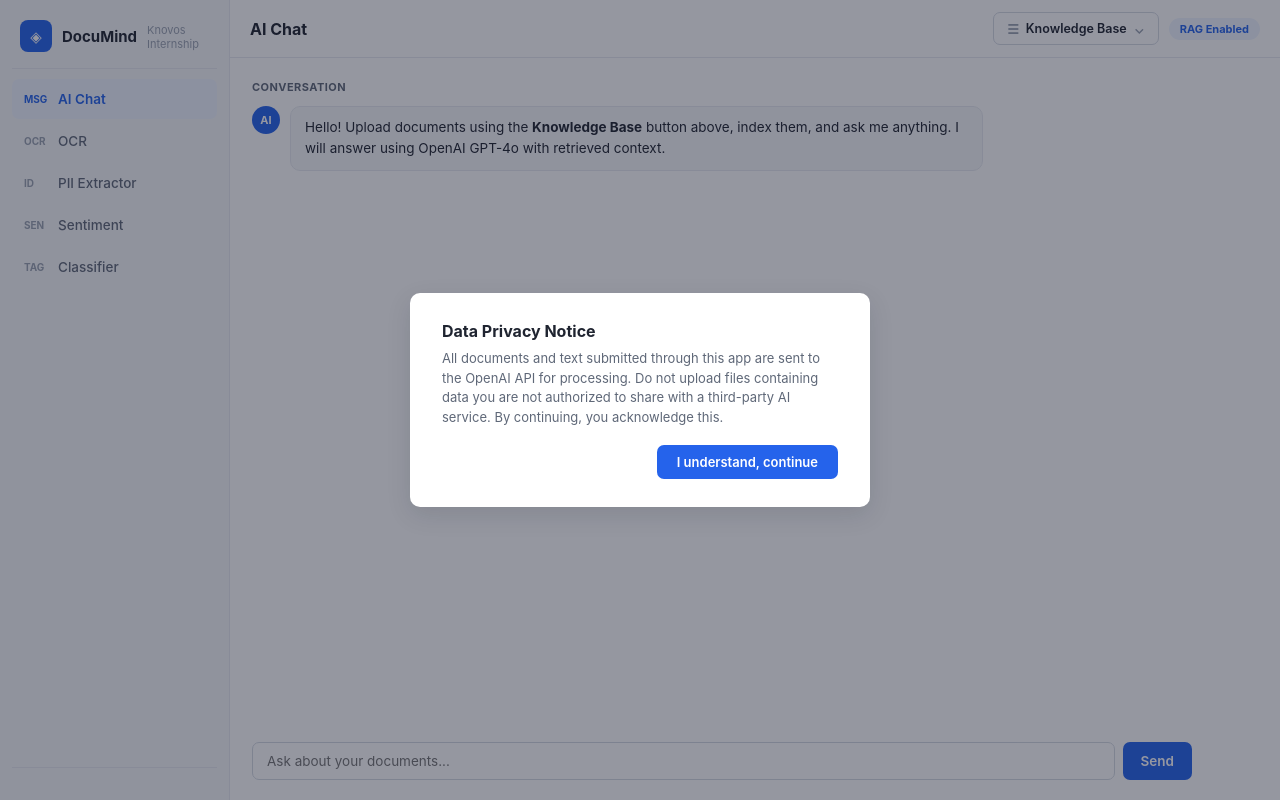
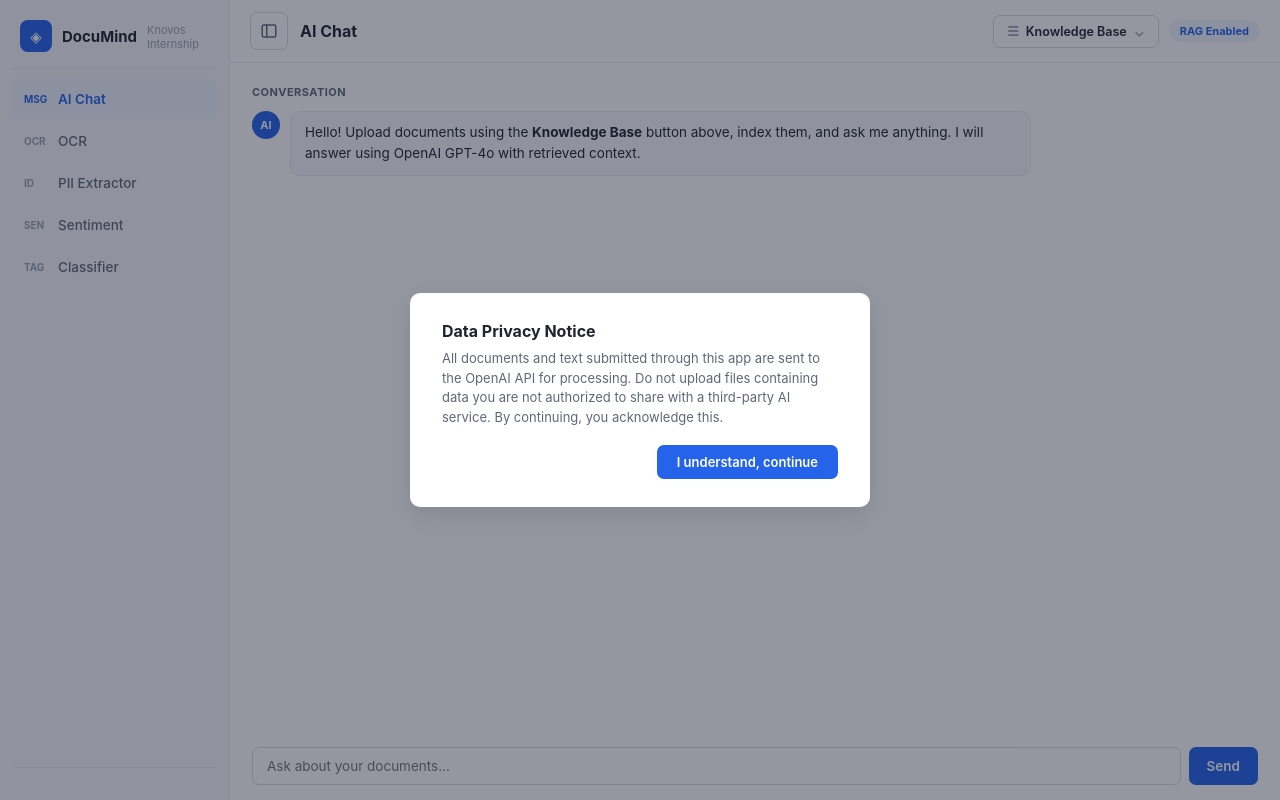
Before and after one commit to Tanishk190/AI-Bot, a Flask app: page / in a window 1280 px wide. Run offline with Flask 3, Linux system fonts and the light colour scheme; the visitor is signed in with stand-in values (Sample User, id 1); data that the repository does not hold is empty; some libraries are stand-ins or nearby versions.

Commit message:
feat: collapsible sidebar rail and full-width chat panel
- Add desktop sidebar collapse toggle (icon rail) with localStorage persistence
- Per-tool tooltips when collapsed
- Chat panel now fills full content width; tool panels centered

Co-Authored-By: Claude Opus 4.8 <noreply@anthropic.com>

```diff
--- a/ai_suite/static/css/app.css
+++ b/ai_suite/static/css/app.css
@@ -200,6 +200,22 @@ button:disabled, input:disabled { cursor: not-allowed; opacity: .55; }
 }
 .menu-toggle:hover { background: var(--color-background-secondary); }
 
+/* Collapse toggle (desktop only) */
+.collapse-toggle {
+  display: flex;
+  align-items: center;
+  justify-content: center;
+  width: 38px;
+  height: 38px;
+  flex: 0 0 38px;
+  border: 1px solid var(--color-border-secondary);
+  border-radius: 7px;
+  background: var(--color-background-primary);
+  color: var(--color-text-secondary);
+  transition: background 140ms ease, color 140ms ease;
+}
+.collapse-toggle:hover { background: var(--color-background-secondary); color: var(--color-text-primary); }
+
 .sidebar-overlay {
   display: none;
   position: fixed;
@@ -293,7 +309,10 @@ button:disabled, input:disabled { cursor: not-allowed; opacity: .55; }
 .content { flex: 1; min-height: 0; overflow-y: auto; padding: 22px; }
 
 .panel { display: none; }
-.panel.active { display: block; min-height: 100%; max-width: 940px; }
+/* Tool panels: capped width, centered so whitespace is balanced */
+.panel.active { display: block; min-height: 100%; max-width: 940px; margin-inline: auto; }
+/* Chat fills the full content width */
+#panel-chat.panel.active { max-width: 100%; }
 
 /* ── Chat panel ────────────────────────────────────────── */
 .chat-wrap { display: flex; flex-direction: column; height: calc(100dvh - 100px); max-width: 100%; }
--- a/ai_suite/static/js/app.js
+++ b/ai_suite/static/js/app.js
@@ -61,6 +61,28 @@ if (sidebarOverlay) sidebarOverlay.addEventListener("click", closeSidebar);
 // Close the drawer after picking a tool on mobile
 navItems.forEach((item) => item.addEventListener("click", closeSidebar));
 document.addEventListener("keydown", (e) => { if (e.key === "Escape") closeSidebar(); });
+
+// ── Desktop sidebar collapse ──────────────────────────────────────────────────
+const collapseToggle = document.querySelector("#collapse-toggle");
+
+function applyCollapsed(collapsed) {
+  appShell.classList.toggle("sidebar-collapsed", collapsed);
+  if (collapseToggle) {
+    collapseToggle.setAttribute("aria-pressed", String(collapsed));
+    collapseToggle.setAttribute("aria-label", collapsed ? "Expand sidebar" : "Collapse sidebar");
+    collapseToggle.title = collapsed ? "Expand sidebar" : "Collapse sidebar";
+  }
+}
+
+applyCollapsed(localStorage.getItem("docuMindSidebarCollapsed") === "1");
+
+if (collapseToggle) {
+  collapseToggle.addEventListener("click", () => {
+    const collapsed = !appShell.classList.contains("sidebar-collapsed");
+    applyCollapsed(collapsed);
+    localStorage.setItem("docuMindSidebarCollapsed", collapsed ? "1" : "0");
+  });
+}
 
 // ── Knowledge Base dropdown ───────────────────────────────────────────────────
 const kbToggleBtn = document.querySelector("#kb-toggle-btn");
--- a/ai_suite/templates/index.html
+++ b/ai_suite/templates/index.html
@@ -34,6 +34,7 @@
               data-panel="{{ tool.id }}"
               data-title="{{ tool.page_title or tool.title }}"
               data-badge="{{ tool.badge }}"
+              title="{{ tool.title }}"
             >
               <span class="nav-icon" aria-hidden="true">{{ tool.icon }}</span>
               <span>{{ tool.title }}</span>
@@ -61,6 +62,12 @@
         <header class="topbar">
           <div class="topbar-left">
             <button class="menu-toggle" id="menu-toggle" type="button" aria-label="Open menu" aria-controls="app-shell" aria-expanded="false">&#9776;</button>
+            <button class="collapse-toggle" id="collapse-toggle" type="button" aria-label="Collapse sidebar" aria-controls="app-shell" aria-pressed="false" title="Collapse sidebar">
+              <svg width="18" height="18" viewBox="0 0 24 24" fill="none" stroke="currentColor" stroke-width="2" stroke-linecap="round" stroke-linejoin="round" aria-hidden="true">
+                <rect x="3" y="4" width="18" height="16" rx="2"></rect>
+                <line x1="9" y1="4" x2="9" y2="20"></line>
+              </svg>
+            </button>
             <h1 id="page-title">AI Chat</h1>
           </div>
           <div class="topbar-actions">
```
Also changed, not shown: other parts of ai_suite/static/css/app.css (+31 -0 lines).
